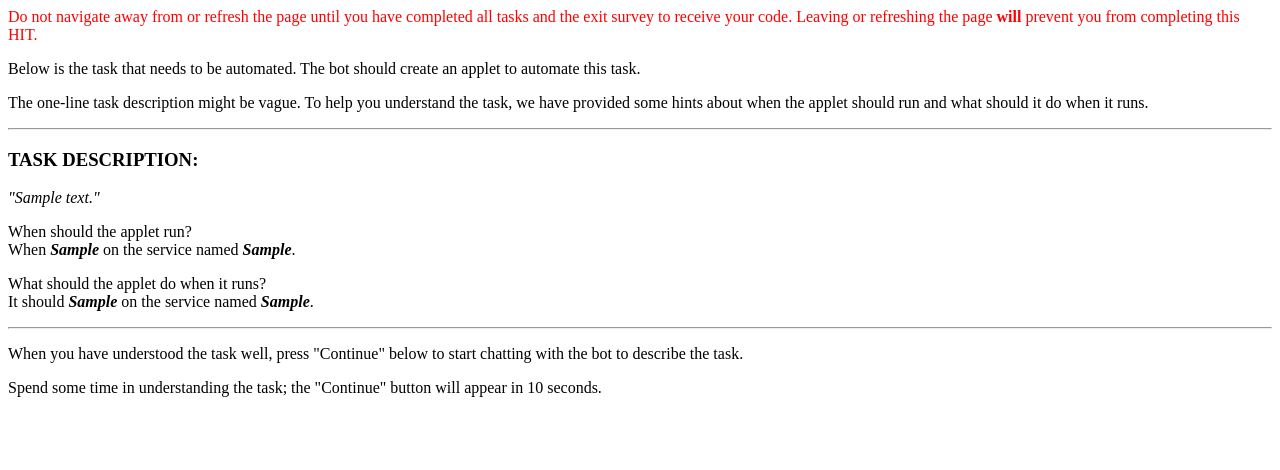
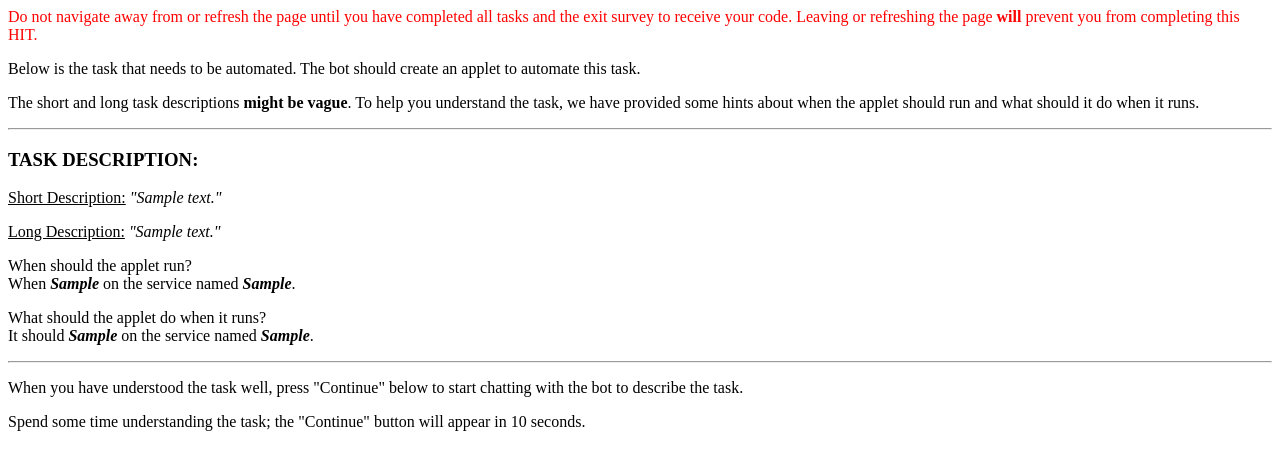
Before and after one commit to shobhit6993/natural-language-to-code, a Django app: template turk/templates/turk/actual_task.html in a window 1280 px wide. Shown: the top 470 px of the page. Run offline with Django 3.2, Linux system fonts and the light colour scheme; the template is opened without the code that fills it: most values are stand-ins (such as "Sample title", 1, 10 or a date in 2020).

Commit message:
Change description format for active learning turk
Display short and long descriptions for the tasks.

```diff
--- a/turk/static/turk/js/actual-task.js
+++ b/turk/static/turk/js/actual-task.js
@@ -11,7 +11,7 @@ function timer() {
         $("#continue").show()
         return;
     }
-    document.getElementById("timer").innerHTML = "Spend some time in understanding the task; the \"Continue\" button will appear in " + count + " seconds.";
+    document.getElementById("timer").innerHTML = "Spend some time understanding the task; the \"Continue\" button will appear in " + count + " seconds.";
 }
 
 $("#continue").on("click", function(e) {
--- a/turk/static/turk/js/sample-conversation.js
+++ b/turk/static/turk/js/sample-conversation.js
@@ -80,7 +80,7 @@ function convert_form_to_text(clear_form) {
 function ask_trigger_fn() {
     // Highlight the relevant section in "Task Description."
     change_all_to_black();
-    $($(".right").find("p")[1]).css('color', 'red');
+    $($(".right").find("p")[2]).css('color', 'red');
 
     // Add a row for system-utterance.
     robot_row = $('<tr><td style="width:10%">ROBOT:</td><td style="width:90%">Which event on Facebook should I be looking for to run the applet?</td></tr>');
@@ -94,7 +94,7 @@ function ask_trigger_fn() {
 function confirm_trigger_fn() {
     // Highlight the relevant section in "Task Description."
     change_all_to_black();
-    $($(".right").find("p")[1]).css('color', 'red');
+    $($(".right").find("p")[2]).css('color', 'red');
 
     // Add a row for system-utterance.
     robot_row = $('<tr><td style="width:10%">ROBOT:</td><td style="width:90%">Do you want to trigger the applet every time you post a new photo on facebook?</td></tr>');
@@ -108,7 +108,7 @@ function confirm_trigger_fn() {
 function ask_action_channel() {
     // Highlight the relevant section in "Task Description."
     change_all_to_black();
-    $($(".right").find("p")[4]).css('color', 'red');
+    $($(".right").find("p")[5]).css('color', 'red');
 
     // Add a row for system-utterance.
     robot_row = $('<tr><td style="width:10%">ROBOT:</td><td style="width:90%">Which service should I use to perform the desired action every time the applet runs?</td></tr>');
--- a/turk/templates/turk/actual_conversation.html
+++ b/turk/templates/turk/actual_conversation.html
@@ -59,7 +59,8 @@
 <!--<hr>-->
 <div class="right">
     <h3>TASK DESCRIPTION:</h3>
-    <p><i>"{{ description }}"</i></p>
+    <p><u>Short Description:</u> <i>"{{ short_description }}"</i></p>
+    <p><u>Long Description:</u> <i>"{{ long_description }}"</i></p>
     <p>Which event should cause the applet to run?<br><i>{{ trigger_fn }}</i></p>
     <p>On which service should the above event happen?<br><i>{{ trigger_channel }}</i></p>
     <p>What action should be taken when the applet runs?<br><i>{{ action_fn }}</i></p>
--- a/turk/templates/turk/actual_task.html
+++ b/turk/templates/turk/actual_task.html
@@ -16,7 +16,7 @@
         to automate this task.
     </p>
     <p>
-        The one-line task description might be vague. To help you understand the task, we have
+        The short and long task descriptions <b>might be vague</b>. To help you understand the task, we have
         provided some hints about when the applet should run and what should it do when it runs.
     </p>
 
@@ -24,7 +24,8 @@
 <hr>
 <div>
     <h3>TASK DESCRIPTION:</h3>
-    <p><i>"{{ description }}"</i></p>
+    <p><u>Short Description:</u> <i>"{{ short_description }}"</i></p>
+    <p><u>Long Description:</u> <i>"{{ long_description }}"</i></p>
     <div>
         <p>When should the applet run?<br>When <b><i>{{ trigger_fn }}</i></b> on the service named <b><i>{{ trigger_channel }}</i></b>.</p>
         <p>What should the applet do when it runs?<br>It should <b><i>{{ action_fn }}</i></b> on the service named <b><i>{{ action_channel }}</i></b>.</p>
--- a/turk/templates/turk/sample_conversation.html
+++ b/turk/templates/turk/sample_conversation.html
@@ -57,7 +57,8 @@
 <!--<hr>-->
 <div class="right">
     <h3>TASK DESCRIPTION:</h3>
-    <p><i>"{{ description }}"</i></p>
+    <p><u>Short Description:</u> <i>"{{ short_description }}"</i></p>
+    <p><u>Long Description:</u> <i>"{{ long_description }}"</i></p>
     <p>Which event should cause the applet to run/trigger?<br><i>{{ trigger_fn }}</i></p>
     <p>On which service should the above event happen?<br><i>{{ trigger_channel }}</i></p>
     <p>What action should be taken when the applet runs/triggers?<br><i>{{ action_fn }}</i></p>
--- a/turk/templates/turk/sample_task.html
+++ b/turk/templates/turk/sample_task.html
@@ -31,7 +31,8 @@
 <hr>
 <div>
     <h3>TASK DESCRIPTION:</h3>
-    <p><i>"{{ description }}"</i></p>
+    <p><u>Short Description:</u> <i>"{{ short_description }}"</i></p>
+    <p><u>Long Description:</u> <i>"{{ long_description }}"</i></p>
     <h3>Questions:</h3>
     <form id="applet-form" method="post" action="{% url 'turk:check_answers' %}">
         {% csrf_token %}
```
Also changed, not shown: turk/static/turk/js/actual-conversation.js (+4 -4 lines), turk/views/actual_view.py (+10 -5 lines), turk/views/sample_view.py (+12 -4 lines).
